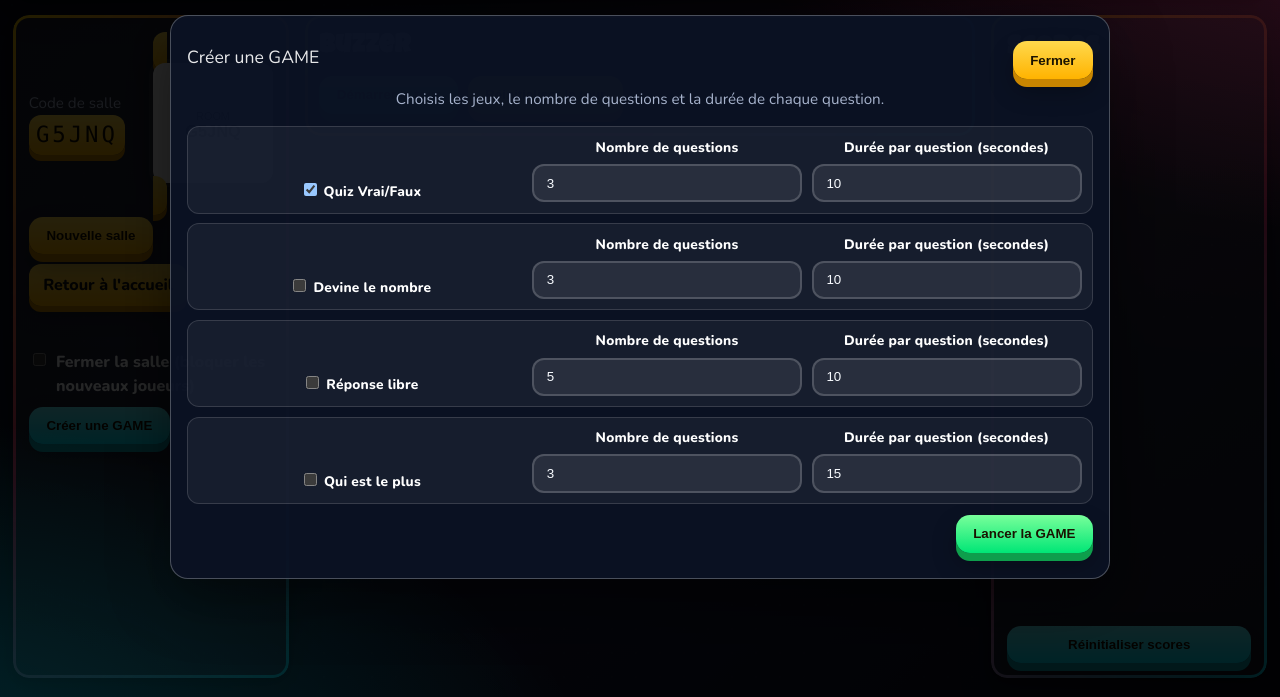
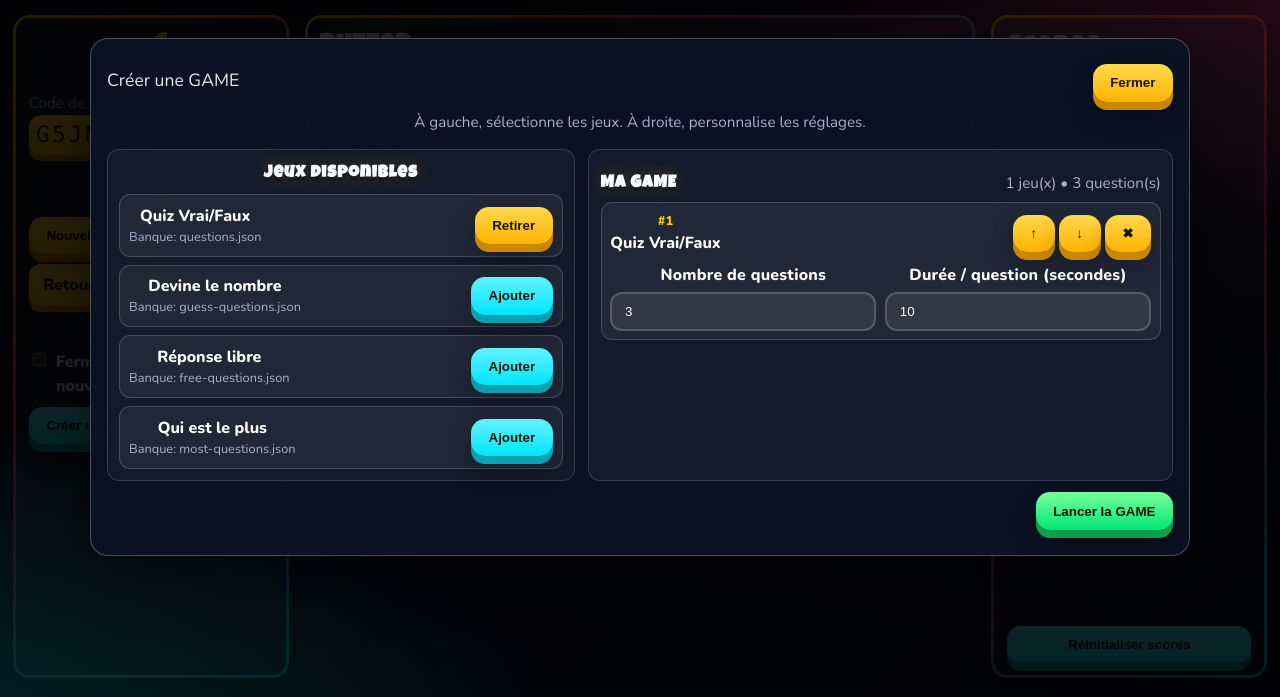
Before and after one commit to pdroquemaurel-stack/party-buzzer, a website with bundled scripts: page public/tv.html in a window 1280 px wide. Both pictures are taken after a click on the button "Créer une GAME". Shown: the part 103-800 px from the top of the page. Built offline with nearby package versions, Linux system fonts and the light colour scheme; no server answers.

Commit message:
Améliore l'UX du créateur de GAME en vue split (#25)

```diff
--- a/public/js/tv-game.js
+++ b/public/js/tv-game.js
@@ -1,26 +1,178 @@
 import { Core } from './tv-core.js';
 
 const GAME_DEFS = [
-  { id: 'quiz', label: 'Quiz Vrai/Faux', bankUrl: '/questions.json' },
-  { id: 'guess', label: 'Devine le nombre', bankUrl: '/guess-questions.json' },
-  { id: 'free', label: 'Réponse libre', bankUrl: '/free-questions.json' },
-  { id: 'most', label: 'Qui est le plus', bankUrl: '/most-questions.json' }
+  { id: 'quiz', label: 'Quiz Vrai/Faux', bankUrl: '/questions.json', defaults: { count: 3, seconds: 10 } },
+  { id: 'guess', label: 'Devine le nombre', bankUrl: '/guess-questions.json', defaults: { count: 3, seconds: 10 } },
+  { id: 'free', label: 'Réponse libre', bankUrl: '/free-questions.json', defaults: { count: 5, seconds: 10 } },
+  { id: 'most', label: 'Qui est le plus', bankUrl: '/most-questions.json', defaults: { count: 3, seconds: 15 } }
 ];
 
 const state = {
   running: false,
   stopRequested: false,
-  banks: new Map()
+  banks: new Map(),
+  selectedOrder: [],
+  configByGameId: new Map()
 };
 
-function sleep(ms) {
-  return new Promise((resolve) => setTimeout(resolve, ms));
-}
+function sleep(ms) { return new Promise((resolve) => setTimeout(resolve, ms)); }
 
 function clamp(value, min, max, fallback) {
   const n = parseInt(value, 10);
   if (!Number.isFinite(n)) return fallback;
   return Math.max(min, Math.min(max, n));
+}
+
+function getGameDef(gameId) {
+  return GAME_DEFS.find((g) => g.id === gameId) || null;
+}
+
+function ensureConfig(gameId) {
+  if (!state.configByGameId.has(gameId)) {
+    const def = getGameDef(gameId);
+    if (!def) return null;
+    state.configByGameId.set(gameId, { count: def.defaults.count, seconds: def.defaults.seconds });
+  }
+  return state.configByGameId.get(gameId);
+}
+
+function isSelected(gameId) {
+  return state.selectedOrder.includes(gameId);
+}
+
+function toggleGame(gameId) {
+  if (isSelected(gameId)) {
+    state.selectedOrder = state.selectedOrder.filter((id) => id !== gameId);
+  } else {
+    state.selectedOrder.push(gameId);
+    ensureConfig(gameId);
+  }
+  renderBuilder();
+}
+
+function moveGame(gameId, delta) {
+  const index = state.selectedOrder.indexOf(gameId);
+  if (index < 0) return;
+  const nextIndex = index + delta;
+  if (nextIndex < 0 || nextIndex >= state.selectedOrder.length) return;
+  const nextOrder = [...state.selectedOrder];
+  [nextOrder[index], nextOrder[nextIndex]] = [nextOrder[nextIndex], nextOrder[index]];
+  state.selectedOrder = nextOrder;
+  renderBuilder();
+}
+
+function setConfig(gameId, field, value) {
+  const cfg = ensureConfig(gameId);
+  if (!cfg) return;
+  if (field === 'count') cfg.count = clamp(value, 1, 50, cfg.count);
+  if (field === 'seconds') cfg.seconds = clamp(value, 5, 45, cfg.seconds);
+}
+
+function getPlan() {
+  return state.selectedOrder.map((gameId) => {
+    const cfg = ensureConfig(gameId);
+    return {
+      id: gameId,
+      count: clamp(cfg?.count, 1, 50, 3),
+      seconds: clamp(cfg?.seconds, 5, 45, 10)
+    };
+  });
+}
+
+function renderAvailableList() {
+  const list = document.getElementById('gameBuilderList');
+  if (!list) return;
+  list.innerHTML = '';
+
+  GAME_DEFS.forEach((g) => {
+    const selected = isSelected(g.id);
+    const item = document.createElement('div');
+    item.className = 'game-builder-list-item';
+    item.innerHTML = `
+      <div>
+        <div><strong>${g.label}</strong></div>
+        <div class="hint">Banque: ${g.bankUrl.replace('/', '')}</div>
+      </div>
+      <button type="button" class="${selected ? '' : 'btn-cyan'}">${selected ? 'Retirer' : 'Ajouter'}</button>
+    `;
+    item.querySelector('button')?.addEventListener('click', () => toggleGame(g.id));
+    list.appendChild(item);
+  });
+}
+
+function renderConfigList() {
+  const configWrap = document.getElementById('gameBuilderConfig');
+  const summary = document.getElementById('gameBuilderSummary');
+  const startBtn = document.getElementById('gameBuilderStartBtn');
+  if (!configWrap) return;
+
+  const plan = getPlan();
+  const totalQ = plan.reduce((sum, p) => sum + p.count, 0);
+  if (summary) {
+    summary.textContent = plan.length
+      ? `${plan.length} jeu(x) • ${totalQ} question(s)`
+      : 'Aucun jeu sélectionné';
+  }
+  if (startBtn) startBtn.disabled = plan.length === 0;
+
+  configWrap.innerHTML = '';
+  if (!plan.length) {
+    const empty = document.createElement('div');
+    empty.className = 'game-builder-empty';
+    empty.textContent = 'Ajoute des jeux depuis la colonne de gauche.';
+    configWrap.appendChild(empty);
+    return;
+  }
+
+  plan.forEach((step, index) => {
+    const def = getGameDef(step.id);
+    const item = document.createElement('div');
+    item.className = 'game-builder-config-item';
+    item.setAttribute('data-game-id', step.id);
+    item.innerHTML = `
+      <div class="game-builder-config-head">
+        <div>
+          <div class="game-builder-order">#${index + 1}</div>
+          <strong>${def ? def.label : step.id}</strong>
+        </div>
+        <div class="btn-row" style="gap:.35rem;">
+          <button type="button" data-act="up" title="Monter">↑</button>
+          <button type="button" data-act="down" title="Descendre">↓</button>
+          <button type="button" data-act="remove" title="Retirer">✖</button>
+        </div>
+      </div>
+      <div class="game-builder-config-grid">
+        <div class="field">
+          <label>Nombre de questions</label>
+          <input data-field="count" type="number" min="1" max="50" value="${step.count}" />
+        </div>
+        <div class="field">
+          <label>Durée / question (secondes)</label>
+          <input data-field="seconds" type="number" min="5" max="45" value="${step.seconds}" />
+        </div>
+      </div>
+    `;
+
+    item.querySelector('[data-act="up"]')?.addEventListener('click', () => moveGame(step.id, -1));
+    item.querySelector('[data-act="down"]')?.addEventListener('click', () => moveGame(step.id, +1));
+    item.querySelector('[data-act="remove"]')?.addEventListener('click', () => toggleGame(step.id));
+
+    item.querySelector('[data-field="count"]')?.addEventListener('change', (ev) => {
+      setConfig(step.id, 'count', ev.target.value);
+      renderConfigList();
+    });
+    item.querySelector('[data-field="seconds"]')?.addEventListener('change', (ev) => {
+      setConfig(step.id, 'seconds', ev.target.value);
+      renderConfigList();
+    });
+
+    configWrap.appendChild(item);
+  });
+}
+
+function renderBuilder() {
+  renderAvailableList();
+  renderConfigList();
 }
 
 async function loadBank(url) {
@@ -44,46 +196,8 @@ function sample(items, count) {
   return copy.slice(0, Math.max(0, count));
 }
 
-function parsePlan() {
-  const rows = document.querySelectorAll('.game-builder-row');
-  const plan = [];
-  rows.forEach((row) => {
-    const id = row.getAttribute('data-game-id');
-    const enabled = row.querySelector('input[type="checkbox"]')?.checked;
-    if (!enabled) return;
-    const count = clamp(row.querySelector('[data-field="count"]')?.value, 1, 50, 3);
-    const seconds = clamp(row.querySelector('[data-field="seconds"]')?.value, 5, 45, 10);
-    plan.push({ id, count, seconds });
-  });
-  return plan;
-}
-
-function buildRows() {
-  const rowsWrap = document.getElementById('gameBuilderRows');
-  if (!rowsWrap || rowsWrap.childElementCount > 0) return;
-  GAME_DEFS.forEach((g) => {
-    const row = document.createElement('div');
-    row.className = 'game-builder-row';
-    row.setAttribute('data-game-id', g.id);
-    row.innerHTML = `
-      <div class="field">
-        <label><input type="checkbox" data-field="enabled" ${g.id === 'quiz' ? 'checked' : ''} /> ${g.label}</label>
-      </div>
-      <div class="field">
-        <label>Nombre de questions</label>
-        <input data-field="count" type="number" min="1" max="50" value="${g.id === 'free' ? 5 : 3}" />
-      </div>
-      <div class="field">
-        <label>Durée par question (secondes)</label>
-        <input data-field="seconds" type="number" min="5" max="45" value="${g.id === 'most' ? 15 : 10}" />
-      </div>
-    `;
-    rowsWrap.appendChild(row);
-  });
-}
-
 function openBuilder() {
-  buildRows();
+  renderBuilder();
   document.getElementById('gameBuilderOverlay')?.classList.add('show');
 }
 
@@ -130,44 +244,46 @@ async function runMost(item, seconds) {
   Core.socket.emit('most:close');
 }
 
-async function runGame(planItem, globalIndex, globalTotal) {
-  const def = GAME_DEFS.find((g) => g.id === planItem.id);
+async function runGame(step, globalIndex, globalTotal) {
+  const def = getGameDef(step.id);
   if (!def) return;
   const bank = await loadBank(def.bankUrl);
   if (!bank.length) return;
-  const questions = sample(bank, Math.min(planItem.count, bank.length));
+  const questions = sample(bank, Math.min(step.count, bank.length));
   for (let i = 0; i < questions.length; i++) {
     if (state.stopRequested) return;
     Core.showProgress(`GAME: ${globalIndex + i + 1}/${globalTotal} • ${def.label}`);
-    if (def.id === 'quiz') await runQuiz(questions[i], planItem.seconds);
-    else if (def.id === 'guess') await runGuess(questions[i], planItem.seconds);
-    else if (def.id === 'free') await runFree(questions[i], planItem.seconds);
-    else if (def.id === 'most') await runMost(questions[i], planItem.seconds);
+    if (def.id === 'quiz') await runQuiz(questions[i], step.seconds);
+    else if (def.id === 'guess') await runGuess(questions[i], step.seconds);
+    else if (def.id === 'free') await runFree(questions[i], step.seconds);
+    else if (def.id === 'most') await runMost(questions[i], step.seconds);
     await sleep(1000);
   }
 }
 
 async function startGamePlan() {
   if (state.running) return;
-  const plan = parsePlan();
+  const plan = getPlan();
   if (!plan.length) {
     alert('Sélectionne au moins un jeu pour la GAME.');
     return;
   }
+
   closeBuilder();
   state.running = true;
   state.stopRequested = false;
+
   try {
     const totalQuestions = plan.reduce((sum, p) => sum + p.count, 0);
     let done = 0;
-    for (const item of plan) {
+    for (const step of plan) {
       if (state.stopRequested) break;
-      await runGame(item, done, totalQuestions);
-      done += item.count;
+      await runGame(step, done, totalQuestions);
+      done += step.count;
     }
     Core.showProgress(state.stopRequested ? 'GAME interrompue' : 'GAME terminée ✅');
     await sleep(1400);
-  } catch (err) {
+  } catch {
     Core.showProgress('Erreur pendant la GAME');
     await sleep(1400);
   } finally {
@@ -192,10 +308,14 @@ function wire() {
     if (ev.target === overlay) closeBuilder();
   });
 
-
   document.getElementById('overlayStopBtn')?.addEventListener('click', () => {
     if (state.running) state.stopRequested = true;
   });
+
+  if (!state.selectedOrder.length) {
+    state.selectedOrder = ['quiz'];
+    ensureConfig('quiz');
+  }
 }
 
 if (document.readyState === 'loading') {
--- a/public/style.css
+++ b/public/style.css
@@ -601,43 +601,97 @@ input[type="range"]::-moz-range-thumb {
 
 
 .game-builder-card {
-  width: min(940px, 94vw);
+  width: min(1100px, 96vw);
   max-height: 90vh;
   overflow: auto;
   border-radius: 18px;
   border: 1px solid rgba(255,255,255,.26);
-  background: rgba(11,18,36,.95);
+  background: rgba(11,18,36,.96);
   box-shadow: 0 20px 60px rgba(0,0,0,.45);
   padding: 1rem;
 }
 
-.game-builder-rows {
+.game-builder-layout {
   display: grid;
-  gap: .6rem;
-  margin-top: .6rem;
+  gap: .85rem;
+  grid-template-columns: 1fr 1.25fr;
 }
 
-.game-builder-row {
-  display: grid;
-  grid-template-columns: minmax(180px, 1.2fr) 1fr 1fr;
-  gap: .6rem;
-  align-items: end;
+.game-builder-column {
   border: 1px solid rgba(255,255,255,.14);
   border-radius: 12px;
-  padding: .65rem;
-  background: rgba(255,255,255,.05);
+  background: rgba(255,255,255,.04);
+  padding: .7rem;
 }
 
-.game-builder-row .field {
-  margin-bottom: 0;
+.game-builder-title {
+  margin: 0 0 .45rem;
+  font-size: 1.05rem;
 }
 
-.game-builder-row .field label {
-  font-size: .86rem;
+.game-builder-list,
+.game-builder-config {
+  display: grid;
+  gap: .5rem;
 }
 
-@media (max-width: 760px) {
-  .game-builder-row {
+.game-builder-list-item,
+.game-builder-config-item {
+  border: 1px solid rgba(255,255,255,.16);
+  border-radius: 11px;
+  background: rgba(255,255,255,.06);
+  padding: .55rem;
+}
+
+.game-builder-list-item {
+  display: flex;
+  align-items: center;
+  justify-content: space-between;
+  gap: .5rem;
+}
+
+.game-builder-list-item .hint {
+  font-size: .8rem;
+}
+
+.game-builder-config-item {
+  display: grid;
+  gap: .5rem;
+}
+
+.game-builder-config-head {
+  display: flex;
+  justify-content: space-between;
+  align-items: center;
+  gap: .5rem;
+}
+
+.game-builder-order {
+  font-size: .8rem;
+  font-weight: 900;
+  color: #ffd400;
+}
+
+.game-builder-config-grid {
+  display: grid;
+  grid-template-columns: 1fr 1fr;
+  gap: .55rem;
+}
+
+.game-builder-config-grid .field {
+  margin: 0;
+}
+
+.game-builder-empty {
+  padding: .8rem;
+  border-radius: 10px;
+  border: 1px dashed rgba(255,255,255,.22);
+  color: var(--muted);
+  text-align: center;
+}
+
+@media (max-width: 900px) {
+  .game-builder-layout {
     grid-template-columns: 1fr;
   }
 }
--- a/public/tv.html
+++ b/public/tv.html
@@ -323,9 +323,22 @@
         <div class="label">Créer une GAME</div>
         <button id="gameBuilderCloseBtn" type="button">Fermer</button>
       </div>
-      <p class="hint" style="margin-top:.2rem;">Choisis les jeux, le nombre de questions et la durée de chaque question.</p>
+      <p class="hint" style="margin-top:.2rem;">À gauche, sélectionne les jeux. À droite, personnalise les réglages.</p>
 
-      <div id="gameBuilderRows" class="game-builder-rows"></div>
+      <div class="game-builder-layout">
+        <section class="game-builder-column">
+          <h3 class="game-builder-title">Jeux disponibles</h3>
+          <div id="gameBuilderList" class="game-builder-list"></div>
+        </section>
+
+        <section class="game-builder-column">
+          <div class="row" style="justify-content:space-between; align-items:center; margin-bottom:.35rem;">
+            <h3 class="game-builder-title" style="margin:0;">Ma GAME</h3>
+            <div id="gameBuilderSummary" class="hint">Aucun jeu sélectionné</div>
+          </div>
+          <div id="gameBuilderConfig" class="game-builder-config"></div>
+        </section>
+      </div>
 
       <div class="row btn-row" style="justify-content:flex-end; margin-top:.7rem;">
         <button id="gameBuilderStartBtn" class="btn-green" type="button">Lancer la GAME</button>
```
